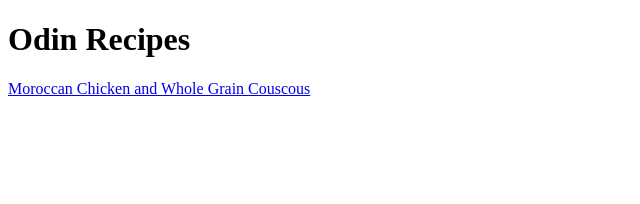
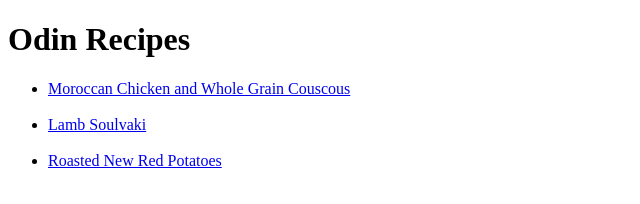
Before and after one commit to MohammedK47/odin-recipes, a plain HTML site: page index.html in a window 1280 px wide. Shown: the whole page, without its empty margins (0-640 px from the left). Drawn offline with Linux system fonts and the light colour scheme.

Commit message:
Edit index.html to show new recipe links
Updated the homepage to show links to other recipes

```diff
--- a/index.html
+++ b/index.html
@@ -8,7 +8,13 @@
 
 <body>
     <h1>Odin Recipes</h1>
-    <a href="recipes/Moroccan-Couscous.html" target="_blank">Moroccan Chicken and Whole Grain Couscous</a>
+
+    <ul>
+        <li><a href="recipes/Moroccan-Couscous.html" target="_blank">Moroccan Chicken and Whole Grain Couscous</a></li><br/>
+        <li><a href="recipes/lamb-souvlaki.html" target="_blank">Lamb Soulvaki</a></li><br/>
+        <li><a href="recipes/roasted-potatoes.html" target="_blank">Roasted New Red Potatoes</a></li>
+    </ul>
+
 </body>
 
 </html>
```
